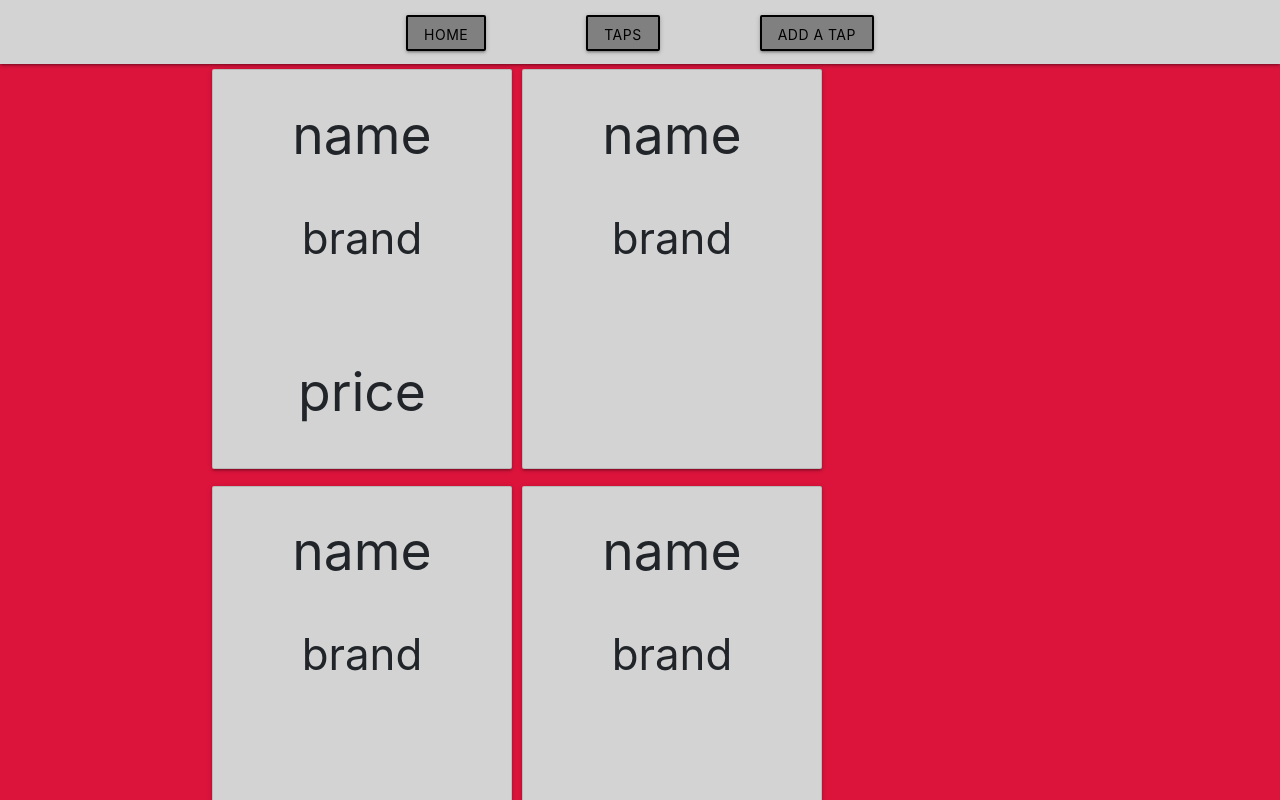
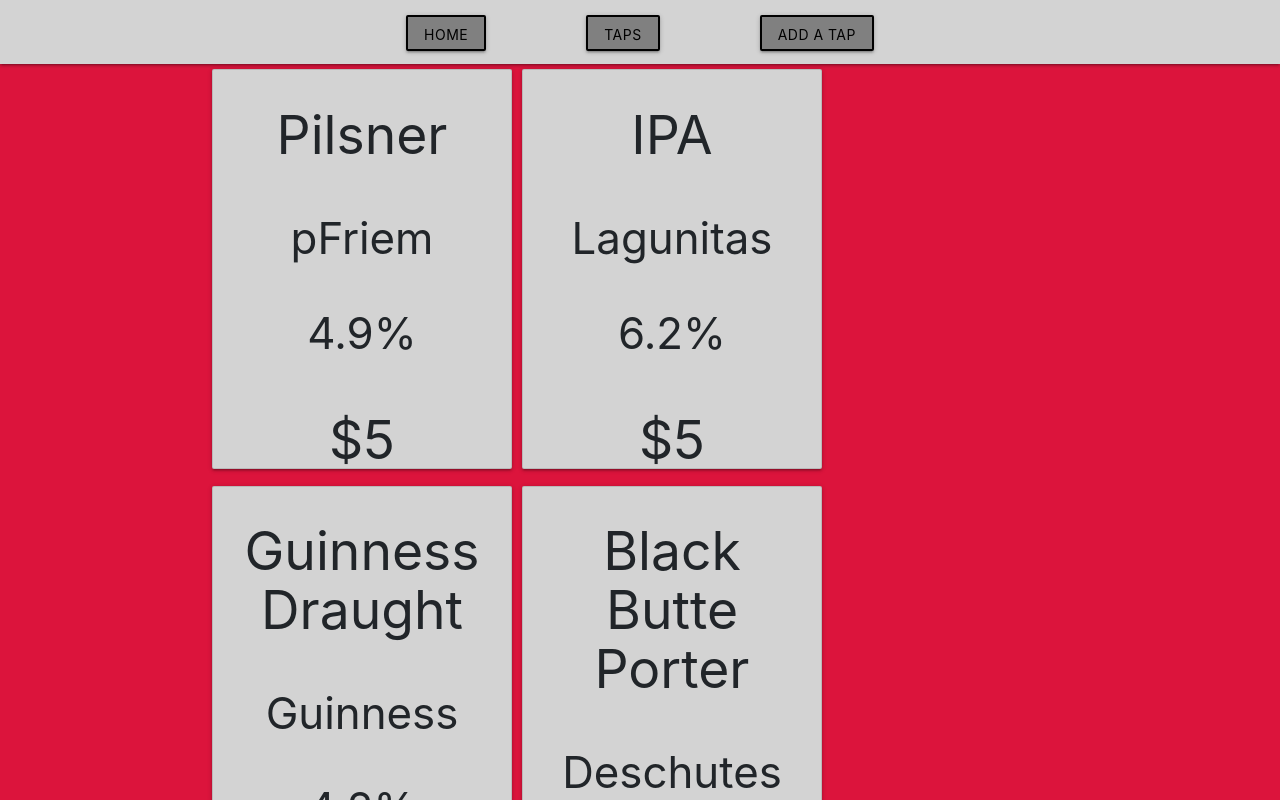
Before and after one commit to kiraroberts/taproom, a React app: page /#/taplist in a window 1280 px wide. Shown: the top 800 px of the page. Built offline with nearby package versions, Linux system fonts and the light colour scheme.

Commit message:
add data for tap list

```diff
--- a/src/components/TapList.jsx
+++ b/src/components/TapList.jsx
@@ -3,34 +3,34 @@
 
 var masterTapList = [
   {
-    name: "name",
-    brand: "brand",
-    price: "price",
-    alcoholContent: " ",
+    name: "Pilsner",
+    brand: "pFriem",
+    price: "$5",
+    alcoholContent: "4.9%",
   },
   {
-    name: "name",
-    brand: "brand",
-    price: "",
-    alcoholContent: ""
+    name: "IPA",
+    brand: "Lagunitas",
+    price: "$5",
+    alcoholContent: "6.2%"
   },
   {
-    name: "name",
-    brand: "brand",
-    price: "",
-    alcoholContent: ""
+    name: "Guinness Draught",
+    brand: "Guinness",
+    price: "$4",
+    alcoholContent: "4.2%"
   },
   {
-    name: "name",
-    brand: "brand",
-    price: "",
-    alcoholContent: ""
+    name: "Black Butte Porter",
+    brand: "Deschutes Brewery",
+    price: "$4.50",
+    alcoholContent: "5.2%"
   },
   {
-    name: "name",
-    brand: "brand",
-    price: "",
-    alcoholContent: ""
+    name: "Supplication",
+    brand: "Russian River Brewing Company",
+    price: "$7.50",
+    alcoholContent: "7.75%"
   },
 ];
 
```
